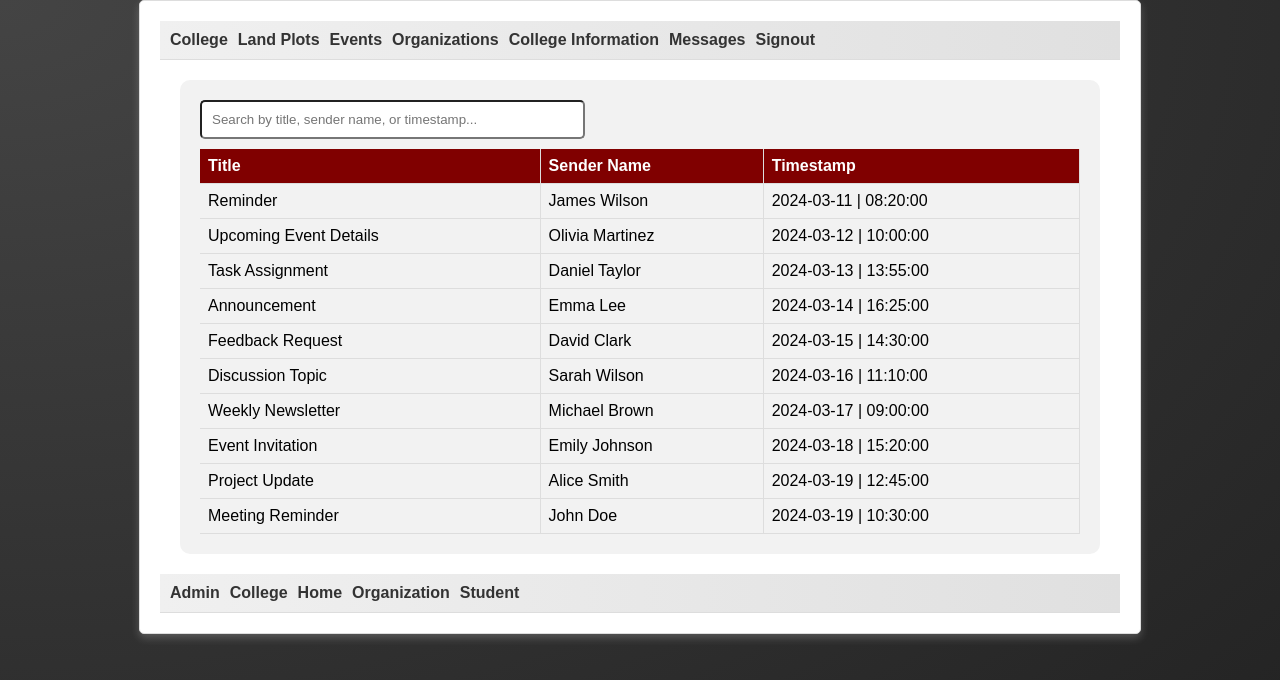
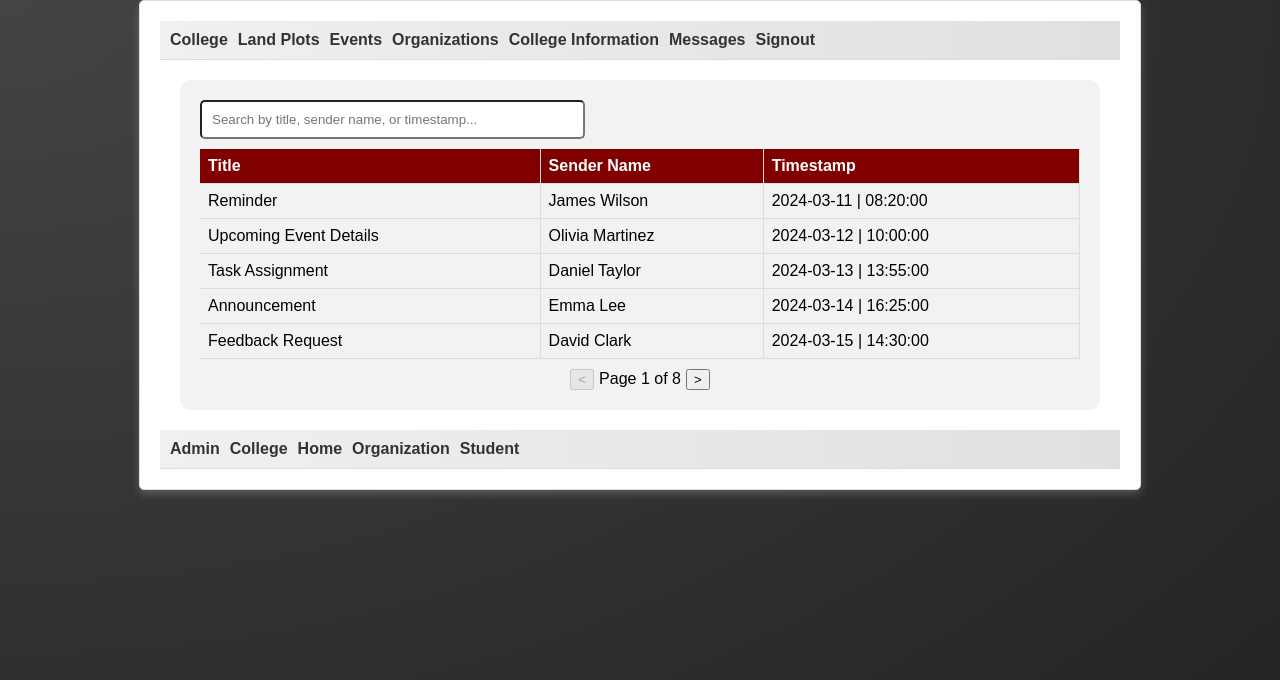
Before and after one commit to giancarlo-rodriguez/CSCE-482-Land-Rush, a React (Create React App) app in the folder static/land-rush/: page /college/messages in a window 1280 px wide. Shown: the top 680 px of the page. Built offline with nearby package versions, Linux system fonts and the light colour scheme.

Commit message:
CSS Tweak
Added page scrolling to messages

```diff
--- a/static/land-rush/src/pages/college-view/college-messages.jsx
+++ b/static/land-rush/src/pages/college-view/college-messages.jsx
@@ -2,6 +2,36 @@ import React, { useState } from 'react';
 import './style.css';
 
 const messages = [
+  { title: 'Meeting Reminder', senderName: 'John Doe', timestamp: '2024-03-19 | 10:30:00' },
+  { title: 'Project Update', senderName: 'Alice Smith', timestamp: '2024-03-19 | 12:45:00' },
+  { title: 'Event Invitation', senderName: 'Emily Johnson', timestamp: '2024-03-18 | 15:20:00' },
+  { title: 'Weekly Newsletter', senderName: 'Michael Brown', timestamp: '2024-03-17 | 09:00:00' },
+  { title: 'Discussion Topic', senderName: 'Sarah Wilson', timestamp: '2024-03-16 | 11:10:00' },
+  { title: 'Feedback Request', senderName: 'David Clark', timestamp: '2024-03-15 | 14:30:00' },
+  { title: 'Announcement', senderName: 'Emma Lee', timestamp: '2024-03-14 | 16:25:00' },
+  { title: 'Task Assignment', senderName: 'Daniel Taylor', timestamp: '2024-03-13 | 13:55:00' },
+  { title: 'Upcoming Event Details', senderName: 'Olivia Martinez', timestamp: '2024-03-12 | 10:00:00' },
+  { title: 'Reminder', senderName: 'James Wilson', timestamp: '2024-03-11 | 08:20:00' },
+  { title: 'Meeting Reminder', senderName: 'John Doe', timestamp: '2024-03-19 | 10:30:00' },
+  { title: 'Project Update', senderName: 'Alice Smith', timestamp: '2024-03-19 | 12:45:00' },
+  { title: 'Event Invitation', senderName: 'Emily Johnson', timestamp: '2024-03-18 | 15:20:00' },
+  { title: 'Weekly Newsletter', senderName: 'Michael Brown', timestamp: '2024-03-17 | 09:00:00' },
+  { title: 'Discussion Topic', senderName: 'Sarah Wilson', timestamp: '2024-03-16 | 11:10:00' },
+  { title: 'Feedback Request', senderName: 'David Clark', timestamp: '2024-03-15 | 14:30:00' },
+  { title: 'Announcement', senderName: 'Emma Lee', timestamp: '2024-03-14 | 16:25:00' },
+  { title: 'Task Assignment', senderName: 'Daniel Taylor', timestamp: '2024-03-13 | 13:55:00' },
+  { title: 'Upcoming Event Details', senderName: 'Olivia Martinez', timestamp: '2024-03-12 | 10:00:00' },
+  { title: 'Reminder', senderName: 'James Wilson', timestamp: '2024-03-11 | 08:20:00' },
+  { title: 'Meeting Reminder', senderName: 'John Doe', timestamp: '2024-03-19 | 10:30:00' },
+  { title: 'Project Update', senderName: 'Alice Smith', timestamp: '2024-03-19 | 12:45:00' },
+  { title: 'Event Invitation', senderName: 'Emily Johnson', timestamp: '2024-03-18 | 15:20:00' },
+  { title: 'Weekly Newsletter', senderName: 'Michael Brown', timestamp: '2024-03-17 | 09:00:00' },
+  { title: 'Discussion Topic', senderName: 'Sarah Wilson', timestamp: '2024-03-16 | 11:10:00' },
+  { title: 'Feedback Request', senderName: 'David Clark', timestamp: '2024-03-15 | 14:30:00' },
+  { title: 'Announcement', senderName: 'Emma Lee', timestamp: '2024-03-14 | 16:25:00' },
+  { title: 'Task Assignment', senderName: 'Daniel Taylor', timestamp: '2024-03-13 | 13:55:00' },
+  { title: 'Upcoming Event Details', senderName: 'Olivia Martinez', timestamp: '2024-03-12 | 10:00:00' },
+  { title: 'Reminder', senderName: 'James Wilson', timestamp: '2024-03-11 | 08:20:00' },
   { title: 'Meeting Reminder', senderName: 'John Doe', timestamp: '2024-03-19 | 10:30:00' },
   { title: 'Project Update', senderName: 'Alice Smith', timestamp: '2024-03-19 | 12:45:00' },
   { title: 'Event Invitation', senderName: 'Emily Johnson', timestamp: '2024-03-18 | 15:20:00' },
@@ -18,6 +48,8 @@ const MessagesList = () => {
   const [messagesList, setMessagesList] = useState(messages);
   const [sortConfig, setSortConfig] = useState({ key: null, direction: 'ascending' });
   const [searchTerm, setSearchTerm] = useState('');
+  const [currentPage, setCurrentPage] = useState(1);
+  const messagesPerPage = 5;
 
   const requestSort = (key) => {
     let direction = 'ascending';
@@ -54,6 +86,22 @@ const MessagesList = () => {
     message.timestamp.toLowerCase().includes(searchTerm.toLowerCase())
   );
 
+  const indexOfLastMessage = currentPage * messagesPerPage;
+  const indexOfFirstMessage = indexOfLastMessage - messagesPerPage;
+  const currentMessages = filteredMessages.slice(indexOfFirstMessage, indexOfLastMessage);
+
+  const nextPage = () => {
+    if (currentPage < Math.ceil(filteredMessages.length / messagesPerPage)) {
+      setCurrentPage(currentPage + 1);
+    }
+  };
+
+  const prevPage = () => {
+    if (currentPage > 1) {
+      setCurrentPage(currentPage - 1);
+    }
+  };
+
   return (
     <div className="msg-list-container">
       <input
@@ -79,7 +127,7 @@ const MessagesList = () => {
             </tr>
           </thead>
           <tbody>
-            {filteredMessages.map((message, index) => (
+            {currentMessages.map((message, index) => (
               <tr key={index} className="msg-tr">
                 <td className="msg-td">{message.title}</td>
                 <td className="msg-td">{message.senderName}</td>
@@ -89,6 +137,15 @@ const MessagesList = () => {
           </tbody>
         </table>
       </div>
+      <div className="page-select">
+        <button onClick={prevPage} disabled={currentPage === 1}>
+          {'< '}
+        </button>
+        <span>Page {currentPage} of {Math.ceil(filteredMessages.length / messagesPerPage)}</span>
+        <button onClick={nextPage} disabled={currentPage === Math.ceil(filteredMessages.length / messagesPerPage)}>
+          {' >'}
+        </button>
+      </div>
     </div>
   );
 };
--- a/static/land-rush/src/pages/college-view/style.css
+++ b/static/land-rush/src/pages/college-view/style.css
@@ -337,3 +337,12 @@
 .msg-tr:hover {
     background-color: #ddd;
 }
+
+.page-select {
+    margin-top: 10px;
+    text-align: center;
+  }
+
+  .page-select button {
+    margin: 0 5px;
+  }
```
